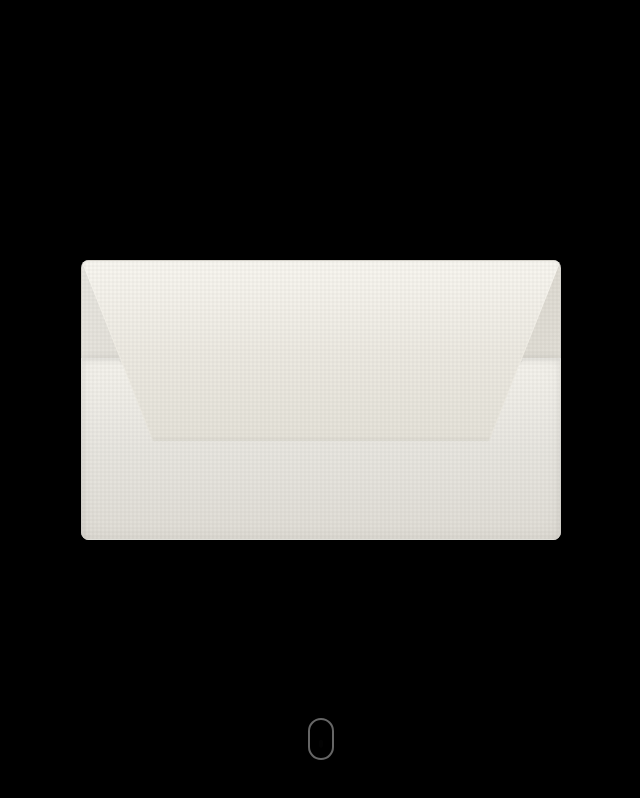
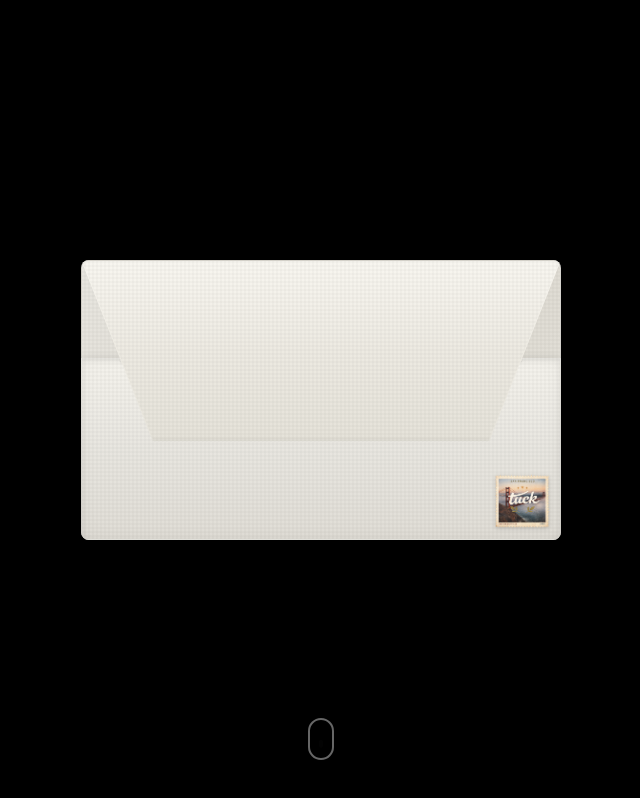
Before and after one commit to Pranav-Karra-3301/tuck-site, a Next.js app: page / in a window 1280 px wide. Shown: the top 798 px of the page, without its empty margins (319-959 px from the left). Built offline with nearby package versions, Linux system fonts and the light colour scheme.

Commit message:
stamp added

```diff
--- a/app/components/EnvelopeReveal.tsx
+++ b/app/components/EnvelopeReveal.tsx
@@ -200,7 +200,13 @@ export default function EnvelopeReveal({ children }: EnvelopeRevealProps) {
         </div>
 
         {/* Front body of envelope - covers letter initially */}
-        <div ref={envelopeBodyRef} className="envelope-body"></div>
+        <div ref={envelopeBodyRef} className="envelope-body">
+          <img
+            src="/tuck.png"
+            alt="Tuck stamp"
+            className="envelope-stamp"
+          />
+        </div>
 
         {/* Flap - highest layer */}
         <div ref={flapRef} className="envelope-flap">
--- a/app/globals.css
+++ b/app/globals.css
@@ -196,6 +196,19 @@ body {
     repeating-linear-gradient(90deg, transparent, transparent 2px, rgba(0, 0, 0, 0.02) 2px, rgba(0, 0, 0, 0.02) 4px);
   border-radius: 0 0 8px 8px;
   pointer-events: none;
+}
+
+/* Stamp on envelope */
+.envelope-stamp {
+  position: absolute;
+  bottom: 8px;
+  right: 8px;
+  width: 60px;
+  height: 60px;
+  object-fit: contain;
+  z-index: 26;
+  pointer-events: none;
+  filter: drop-shadow(0 1px 2px rgba(0, 0, 0, 0.2));
 }
 
 /* ========================================
```
Also changed, not shown: public/tuck.png (added), 1 other file (tests, documents, lock files or other folders).
